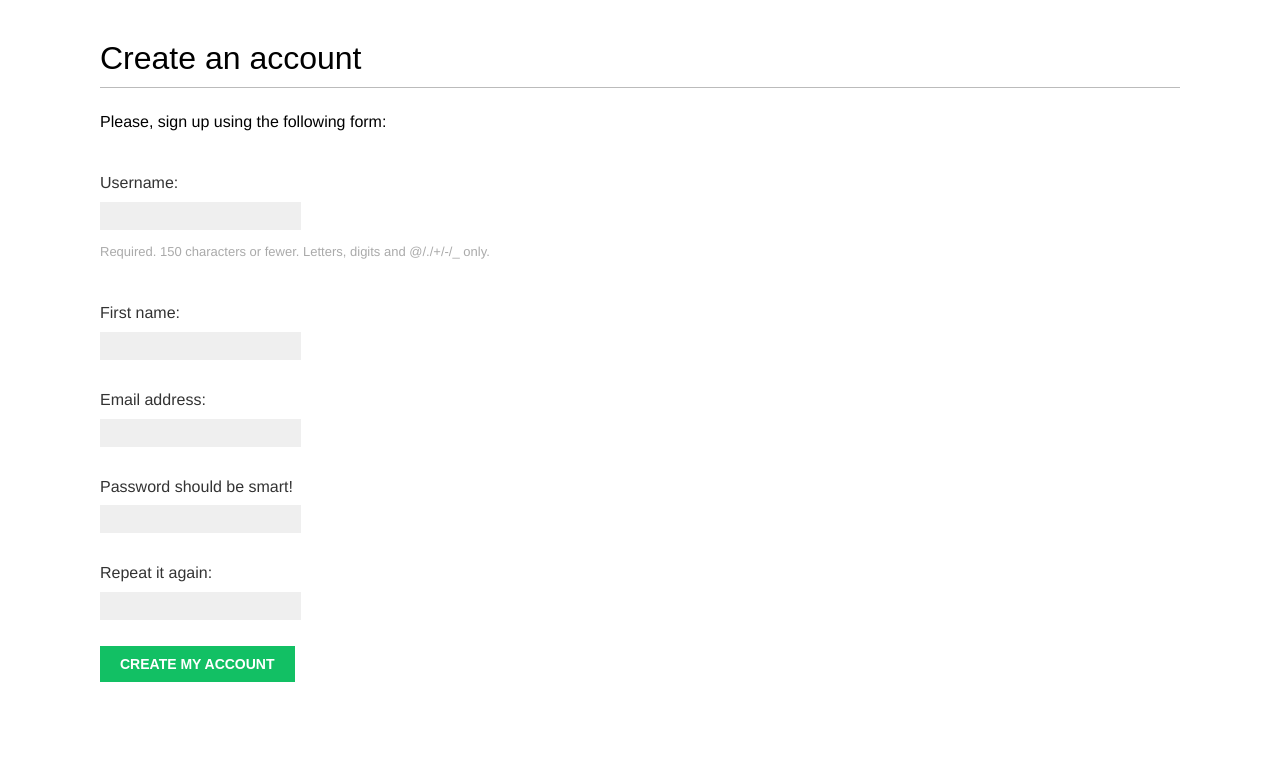
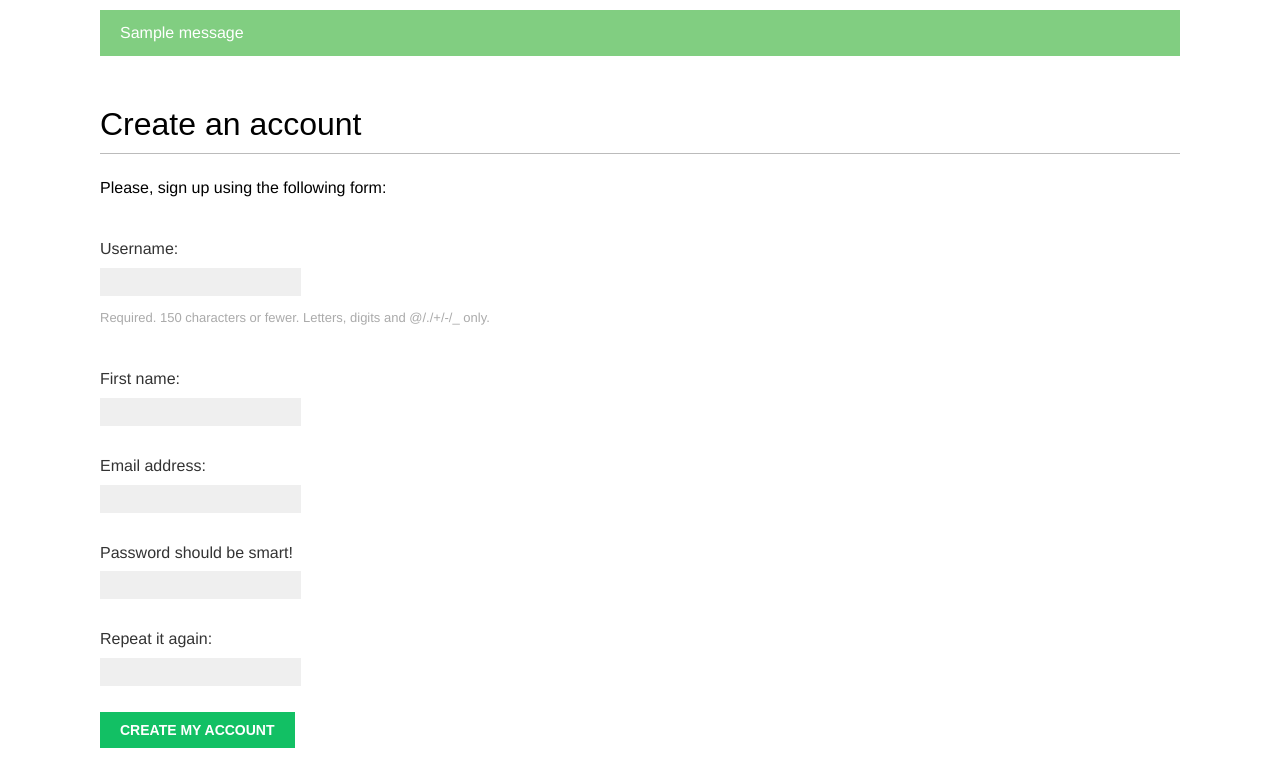
Before and after one commit to alxayeed/django-social-site, a Django app: page /account/register/ in a window 1280 px wide. Shown: the part 47-820 px from the top of the page. Before the commit the page ends 729 px from the top, so only its background shows below. Run offline with Django 3.2, Linux system fonts and the light colour scheme; one stand-in notice (Sample message) is shown; some web fonts are replaced.

Commit message:
flash message feature added

```diff
--- a/account/templates/base.html
+++ b/account/templates/base.html
@@ -40,6 +40,15 @@
         </span>
 
     </div>
+    {% if messages %}
+    <ul class="messages">
+        {% for message in messages %}
+        <li class="{{ message.tags }}">
+            {{ message }}
+        </li>
+        {% endfor %}
+    </ul>
+    {% endif %}
     <div id="content">
         {% block content %}
         {% endblock %}
--- a/account/views.py
+++ b/account/views.py
@@ -4,6 +4,7 @@ from .forms import LoginForm, UserRegistrationForm, EditUserForm, EditProfileFor
 from .models import Profile
 from django.contrib.auth import authenticate, login
 from django.contrib.auth.decorators import login_required
+from django.contrib import messages
 
 
 @login_required
@@ -74,6 +75,13 @@ def update_profile(request):
         if user_form.is_valid() and profile_form.is_valid():
             user_form.save()
             profile_form.save()
+
+            # send an one time message to the template
+            messages.success(request, 'Profile Updated succesfully')
+            return redirect('account:dashboard')
+        else:
+            # send error message to template
+            messages.error(request, 'Opps!Something goes Wrong!')
     else:
         user_form = EditUserForm(instance=request.user)
         profile_form = EditProfileForm(instance=request.user.profile)
--- a/doc.txt
+++ b/doc.txt
@@ -1,2 +1,5 @@
 https://docs.djangoproject.com/en/3.0/topics/auth/customizing/#django.contrib.auth.get_user_model
 https://docs.djangoproject.com/en/3.0/topics/auth/customizing/#substituting-a-custom-user-model
+
+
+https://docs.djangoproject.com/en/3.0/ref/contrib/messages/
```
Also changed, not shown: db.sqlite3, 1 other file.
